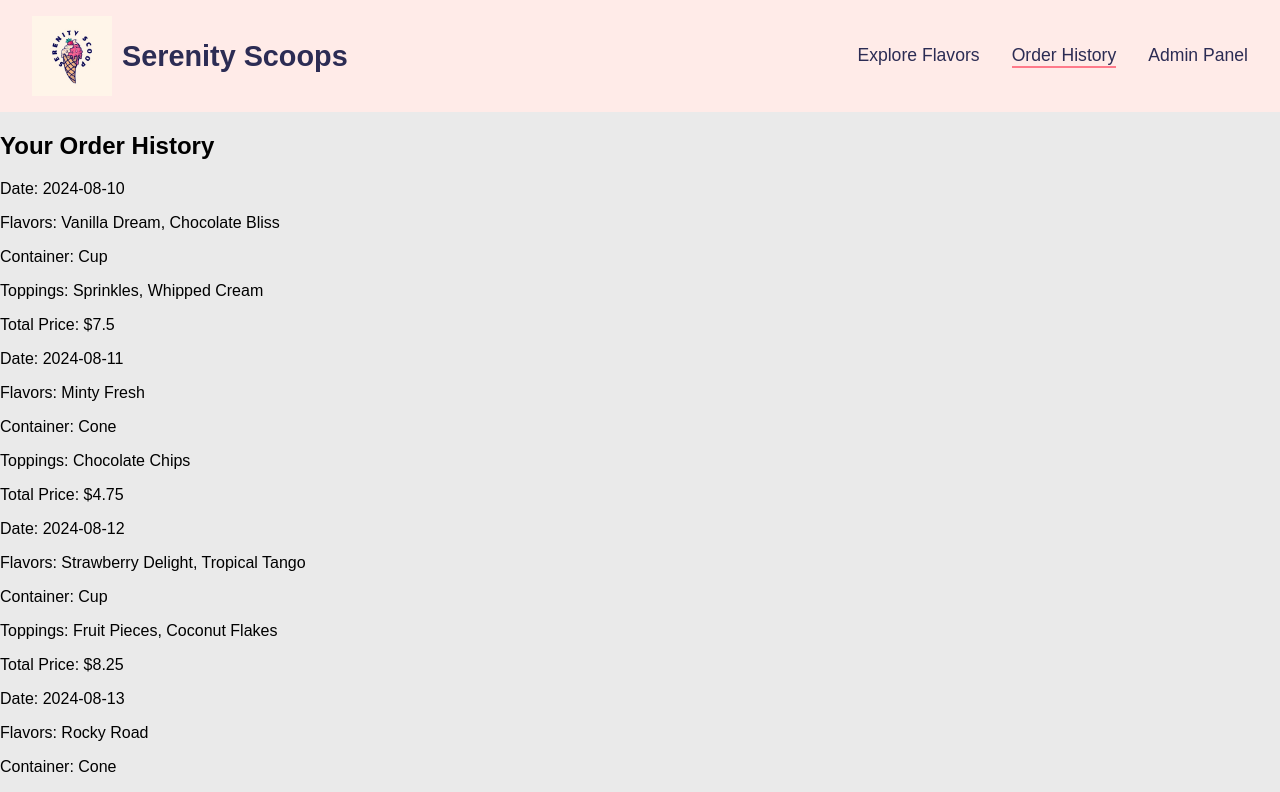
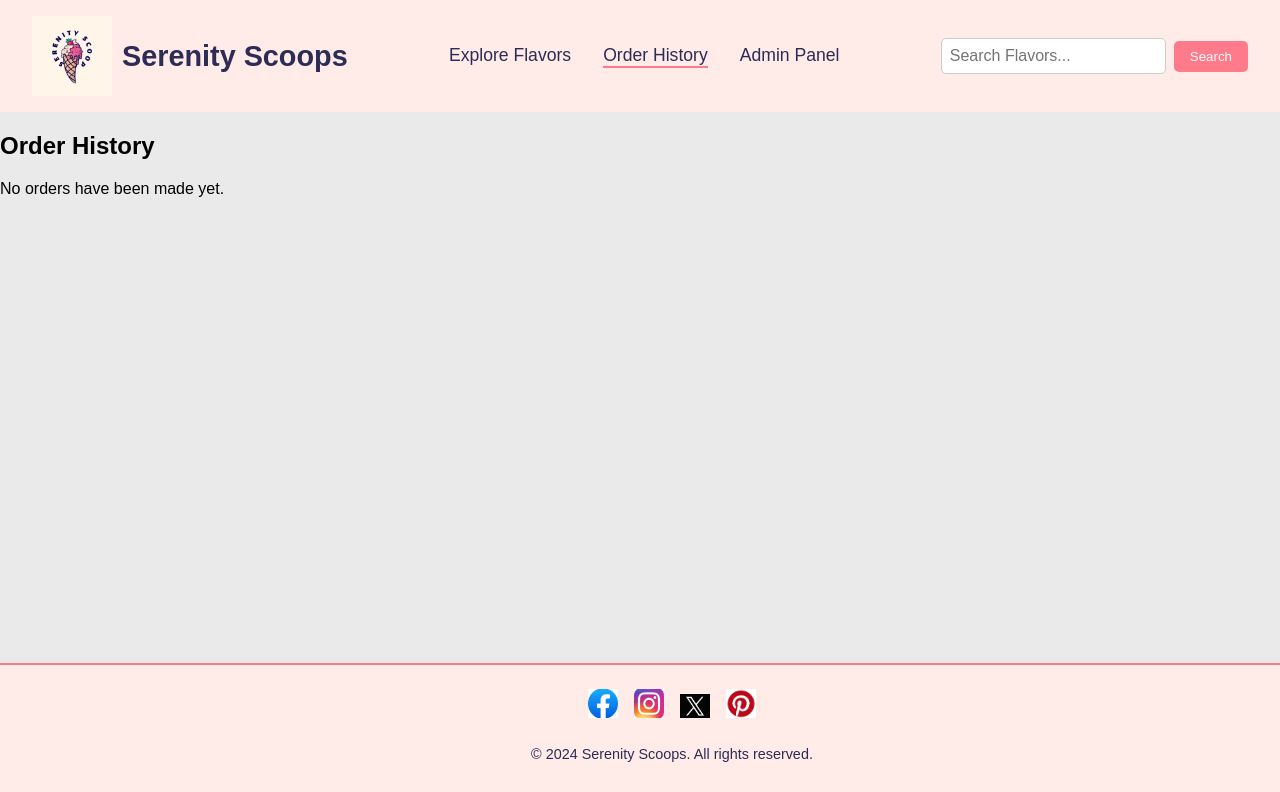
Before and after one commit to abudhosamuel/icecream, a React (Create React App) app: page /order-history in a window 1280 px wide. Shown: the top 792 px of the page. Built offline with nearby package versions, Linux system fonts and the light colour scheme; data requests are answered from the project's data file.

Commit message:
Serenity scoops

```diff
--- a/src/App.js
+++ b/src/App.js
@@ -1,4 +1,4 @@
-import React from 'react';
+import React, { useState } from 'react';
 import { BrowserRouter as Router, Route, Routes } from 'react-router-dom';
 import FlavorList from './components/FlavorList';
 import FlavorDetail from './components/FlavorDetail';
@@ -8,15 +8,17 @@ import NavBar from './components/NavBar';
 import Footer from './components/Footer';
 
 const App = () => {
+    const [searchQuery, setSearchQuery] = useState('');
+
     return (
         <Router>
-            <NavBar />
+            <NavBar onSearch={setSearchQuery} />
             <Routes>
                 <Route path="/flavors/:id" element={<FlavorDetail />} />
-                <Route path="/flavors" element={<FlavorList />} />
+                <Route path="/flavors" element={<FlavorList searchQuery={searchQuery} />} />
                 <Route path="/order-history" element={<OrderHistory />} />
                 <Route path="/admin" element={<AdminPanel />} />
-                <Route path="/" element={<FlavorList />} />
+                <Route path="/" element={<FlavorList searchQuery={searchQuery} />} />
             </Routes>
             <Footer />
         </Router>
--- a/src/components/AdminPanel.js
+++ /dev/null
@@ -1,13 +0,0 @@
-import React from 'react';
-
-const AdminPanel = () => {
-    return (
-        <div className="admin-panel">
-            <h2>Admin Panel</h2>
-            <p>Manage flavors, orders, and more.</p>
-            {/* Add navigation to Flavor Management, Order Management, etc. */}
-        </div>
-    );
-};
-
-export default AdminPanel;
--- a/src/components/FlavorDetail.js
+++ /dev/null
@@ -1,59 +0,0 @@
-import React, { useState, useEffect } from 'react';
-import { useParams } from 'react-router-dom';
-
-const FlavorDetail = () => {
-    const { id } = useParams(); // Get the ID from the URL parameters
-    const [flavor, setFlavor] = useState(null); // State to store the flavor data
-    const [loading, setLoading] = useState(true); // State to manage the loading status
-    const [error, setError] = useState(null); // State to manage any error that occurs
-
-    useEffect(() => {
-        fetch(`http://localhost:3000/flavors/${id}`)
-            .then(response => {
-                if (!response.ok) {
-                    throw new Error('Network response was not ok');
-                }
-                return response.json();
-            })
-            .then(data => {
-                setFlavor(data); // Set the flavor data
-                setLoading(false); // Set loading to false
-            })
-            .catch(error => {
-                console.error('Error fetching the flavor:', error);
-                setError(error);
-                setLoading(false);
-            });
-    }, [id]);
-
-    if (loading) {
-        return <div>Loading...</div>; // Display a loading message while fetching
-    }
-
-    if (error) {
-        return <div>Error: {error.message}</div>; // Display an error message if an error occurs
-    }
-
-    if (!flavor) {
-        return <div>No flavor found.</div>; // Display a message if the flavor is not found
-    }
-
-    return (
-        <div className="flavor-detail">
-            <img src={flavor.image} alt={flavor.name} />
-            <h2>{flavor.name}</h2>
-            <p>{flavor.description}</p>
-            <p>Price: ${flavor.price.toFixed(2)}</p>
-            <h3>Reviews</h3>
-            <ul>
-                {flavor.reviews.map(review => (
-                    <li key={review.id}>
-                        <strong>{review.author}</strong>: {review.comment} (Rating: {review.rating}/5)
-                    </li>
-                ))}
-            </ul>
-        </div>
-    );
-};
-
-export default FlavorDetail;
--- a/src/components/FlavorList.css
+++ /dev/null
@@ -1,40 +0,0 @@
-/* FlavorList.css */
-.flavor-list {
-    padding: 2rem;
-    display: flex;
-    justify-content: center;
-}
-
-table {
-    width: 100%;
-    border-collapse: collapse;
-}
-
-td {
-    padding: 1rem;
-    text-align: center;
-    vertical-align: top;
-}
-
-.flavor-item {
-    border: 1px solid #ddd;
-    border-radius: 5px;
-    padding: 1rem;
-    background-color: #fff;
-}
-
-.flavor-item img {
-    max-width: 100%;
-    height: auto;
-    border-radius: 5px;
-}
-
-.flavor-item h3 {
-    margin-top: 0.5rem;
-    font-size: 1.2rem;
-}
-
-.flavor-item p {
-    margin-top: 0.5rem;
-    color: #666;
-}
--- a/src/components/FlavorList.js
+++ /dev/null
@@ -1,70 +0,0 @@
-import React, { useState, useEffect } from 'react';
-import { Link } from 'react-router-dom';
-import './FlavorList.css'; // Assuming you'll add some custom styles
-
-const FlavorList = () => {
-    const [flavors, setFlavors] = useState([]);
-
-    useEffect(() => {
-        fetch('http://localhost:3000/flavors')
-            .then(response => response.json())
-            .then(data => setFlavors(data))
-            .catch(error => console.error("Error fetching flavors:", error));
-    }, []);
-
-    const renderTableRows = () => {
-        const rows = [];
-        for (let i = 0; i < flavors.length; i += 3) {
-            rows.push(
-                <tr key={i}>
-                    <td>
-                        {flavors[i] && (
-                            <div className="flavor-item">
-                                <Link to={`/flavors/${flavors[i].id}`}>
-                                    <img src={flavors[i].image} alt={flavors[i].name} />
-                                    <h3>{flavors[i].name}</h3>
-                                    <p>{flavors[i].description}</p>
-                                </Link>
-                            </div>
-                        )}
-                    </td>
-                    <td>
-                        {flavors[i + 1] && (
-                            <div className="flavor-item">
-                                <Link to={`/flavors/${flavors[i + 1].id}`}>
-                                    <img src={flavors[i + 1].image} alt={flavors[i + 1].name} />
-                                    <h3>{flavors[i + 1].name}</h3>
-                                    <p>{flavors[i + 1].description}</p>
-                                </Link>
-                            </div>
-                        )}
-                    </td>
-                    <td>
-                        {flavors[i + 2] && (
-                            <div className="flavor-item">
-                                <Link to={`/flavors/${flavors[i + 2].id}`}>
-                                    <img src={flavors[i + 2].image} alt={flavors[i + 2].name} />
-                                    <h3>{flavors[i + 2].name}</h3>
-                                    <p>{flavors[i + 2].description}</p>
-                                </Link>
-                            </div>
-                        )}
-                    </td>
-                </tr>
-            );
-        }
-        return rows;
-    };
-
-    return (
-        <div className="flavor-list">
-            <table>
-                <tbody>
-                    {renderTableRows()}
-                </tbody>
-            </table>
-        </div>
-    );
-};
-
-export default FlavorList;
--- a/src/components/NavBar.css
+++ b/src/components/NavBar.css
@@ -14,35 +14,60 @@
 }
 
 .navbar-logo img {
-    height: 80px; /* Adjust the logo height */
+    height: 80px;
     width: auto;
-    margin-right: 10px; /* Space between the logo and the text */
+    margin-right: 10px;
 }
 
 .navbar-title {
-    font-size: 1.8rem; /* Adjust the font size of the title */
+    font-size: 1.8rem;
     font-weight: bold;
-    color: #2C2C54; /* Dark navy blue text */
+    color: #2C2C54;
 }
 
 .navbar-links {
     display: flex;
-    gap: 2rem; /* Increase space between the links for a more spacious look */
+    gap: 2rem;
 }
 
 .navbar-links a {
-    color: #2C2C54; /* Dark navy blue for links */
+    color: #2C2C54;
     text-decoration: none;
     font-size: 1.1rem;
     font-weight: 500;
-    transition: color 0.3s ease-in-out;
 }
 
 .navbar-links a.active {
-    border-bottom: 2px solid #FF7A8A; /* Accent color for the active link, a soft red-pink */
+    border-bottom: 2px solid #FF7A8A;
 }
 
 .navbar-links a:hover {
-    color: #FF7A8A; /* Hover effect with a soft red-pink color */
     text-decoration: underline;
 }
+
+.navbar-search {
+    display: flex;
+    align-items: center;
+    gap: 0.5rem;
+}
+
+.navbar-search input {
+    padding: 0.5rem;
+    font-size: 1rem;
+    border: 1px solid #ccc;
+    border-radius: 5px;
+}
+
+.navbar-search button {
+    padding: 0.5rem 1rem;
+    background-color: #FF7A8A;
+    color: #fff;
+    border: none;
+    border-radius: 5px;
+    cursor: pointer;
+    transition: background-color 0.3s ease;
+}
+
+.navbar-search button:hover {
+    background-color: #FF5A6A; /* Darker shade for hover effect */
+}
--- a/src/components/NavBar.js
+++ b/src/components/NavBar.js
@@ -1,8 +1,15 @@
-import React from 'react';
+import React, { useState } from 'react';
 import { NavLink } from 'react-router-dom';
-import './NavBar.css'; // Assuming you'll add some custom styles
+import './NavBar.css';
 
-const NavBar = () => {
+const NavBar = ({ onSearch }) => {
+    const [searchQuery, setSearchQuery] = useState('');
+
+    const handleSearchChange = (e) => {
+        setSearchQuery(e.target.value);
+        onSearch(e.target.value);
+    };
+
     return (
         <nav className="navbar">
             <div className="navbar-logo">
@@ -14,6 +21,15 @@ const NavBar = () => {
                 <NavLink to="/order-history" className={({ isActive }) => isActive ? "active" : ""}>Order History</NavLink>
                 <NavLink to="/admin" className={({ isActive }) => isActive ? "active" : ""}>Admin Panel</NavLink>
             </div>
+            <div className="navbar-search">
+                <input
+                    type="text"
+                    placeholder="Search Flavors..."
+                    value={searchQuery}
+                    onChange={handleSearchChange}
+                />
+                <button onClick={() => onSearch(searchQuery)}>Search</button>
+            </div>
         </nav>
     );
 };
--- /dev/null
+++ b/src/components/OrderHistory.css
@@ -0,0 +1,40 @@
+.order-history {
+    max-width: 800px;
+    margin: 0 auto;
+    padding: 20px;
+}
+
+.order-table {
+    width: 100%;
+    border-collapse: collapse;
+    margin-top: 20px;
+}
+
+.order-table th, .order-table td {
+    border: 1px solid #ddd;
+    padding: 8px;
+    text-align: left;
+}
+
+.order-table th {
+    background-color: #f2f2f2;
+}
+
+.order-image {
+    width: 80px;
+    height: 80px;
+    object-fit: cover;
+}
+
+.delete-button {
+    background-color: #ff4d4d;
+    color: white;
+    border: none;
+    padding: 5px 10px;
+    cursor: pointer;
+    border-radius: 5px;
+}
+
+.delete-button:hover {
+    background-color: #ff1a1a;
+}
--- a/src/components/OrderHistory.js
+++ b/src/components/OrderHistory.js
@@ -1,26 +1,63 @@
 import React, { useState, useEffect } from 'react';
+import './OrderHistory.css'; // Assuming you have a CSS file for styling
 
 const OrderHistory = () => {
     const [orders, setOrders] = useState([]);
 
     useEffect(() => {
-        fetch('http://localhost:3000/orders')
-            .then(response => response.json())
-            .then(data => setOrders(data));
+        // Retrieve orders from localStorage
+        const storedOrders = JSON.parse(localStorage.getItem('orders')) || [];
+        setOrders(storedOrders);
     }, []);
 
+    const handleDelete = (id) => {
+        const updatedOrders = orders.filter(order => order.id !== id);
+        setOrders(updatedOrders);
+        localStorage.setItem('orders', JSON.stringify(updatedOrders));
+    };
+
     return (
-        <div className="order-history">
-            <h2>Your Order History</h2>
-            {orders.map(order => (
-                <div key={order.id} className="order-item">
-                    <p>Date: {order.date}</p>
-                    <p>Flavors: {order.flavors.join(', ')}</p>
-                    <p>Container: {order.container}</p>
-                    <p>Toppings: {order.toppings.join(', ')}</p>
-                    <p>Total Price: ${order.totalPrice}</p>
-                </div>
-            ))}
+        <div className="order-history-container">
+            <h2>Order History</h2>
+            {orders.length === 0 ? (
+                <p>No orders have been made yet.</p>
+            ) : (
+                <table>
+                    <thead>
+                        <tr>
+                            <th>Image</th>
+                            <th>Flavor</th>
+                            <th>Quantity</th>
+                            <th>Price</th>
+                            <th>Action</th>
+                        </tr>
+                    </thead>
+                    <tbody>
+                        {orders.map(order => (
+                            <tr key={order.id}>
+                                <td>
+                                    <img
+                                        src={order.image}
+                                        alt={order.flavor}
+                                        style={{ width: '100px', height: 'auto' }}
+                                    />
+                                </td>
+                                <td>{order.flavor}</td>
+                                <td>{order.quantity}</td>
+                                <td>${(order.quantity * order.price).toFixed(2)}</td>
+                                <td>
+                                    <button
+                                        onClick={() => handleDelete(order.id)}
+                                        className="delete-button"
+                                    >
+                                        Delete
+                                    </button>
+                                </td>
+                            </tr>
+                        ))}
+                    </tbody>
+                </table>
+            )}
         </div>
     );
 };
```
Also changed, not shown: db.json, src/components/AdminPanel.css (added), src/components/FlavorDetail.css (added).
